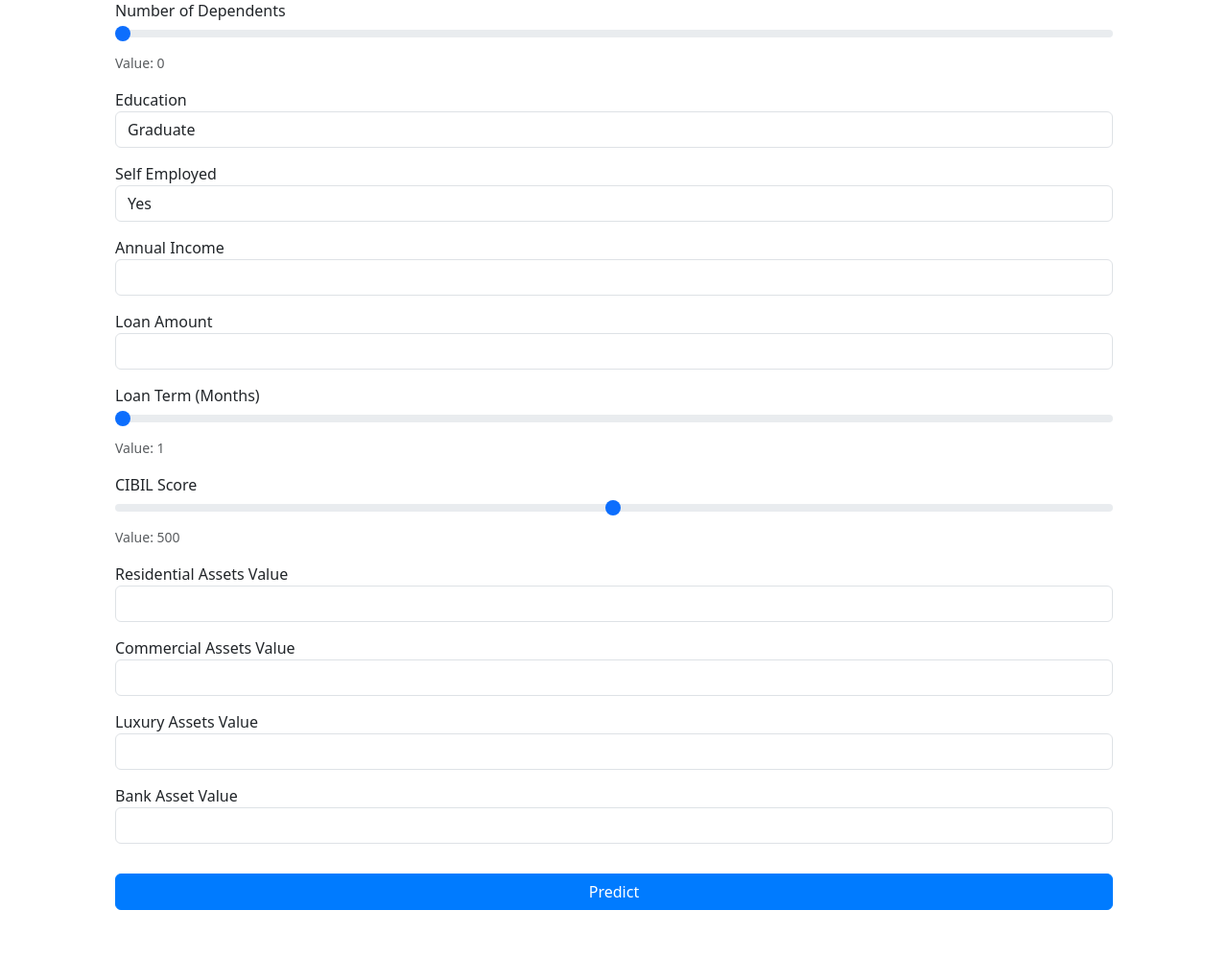
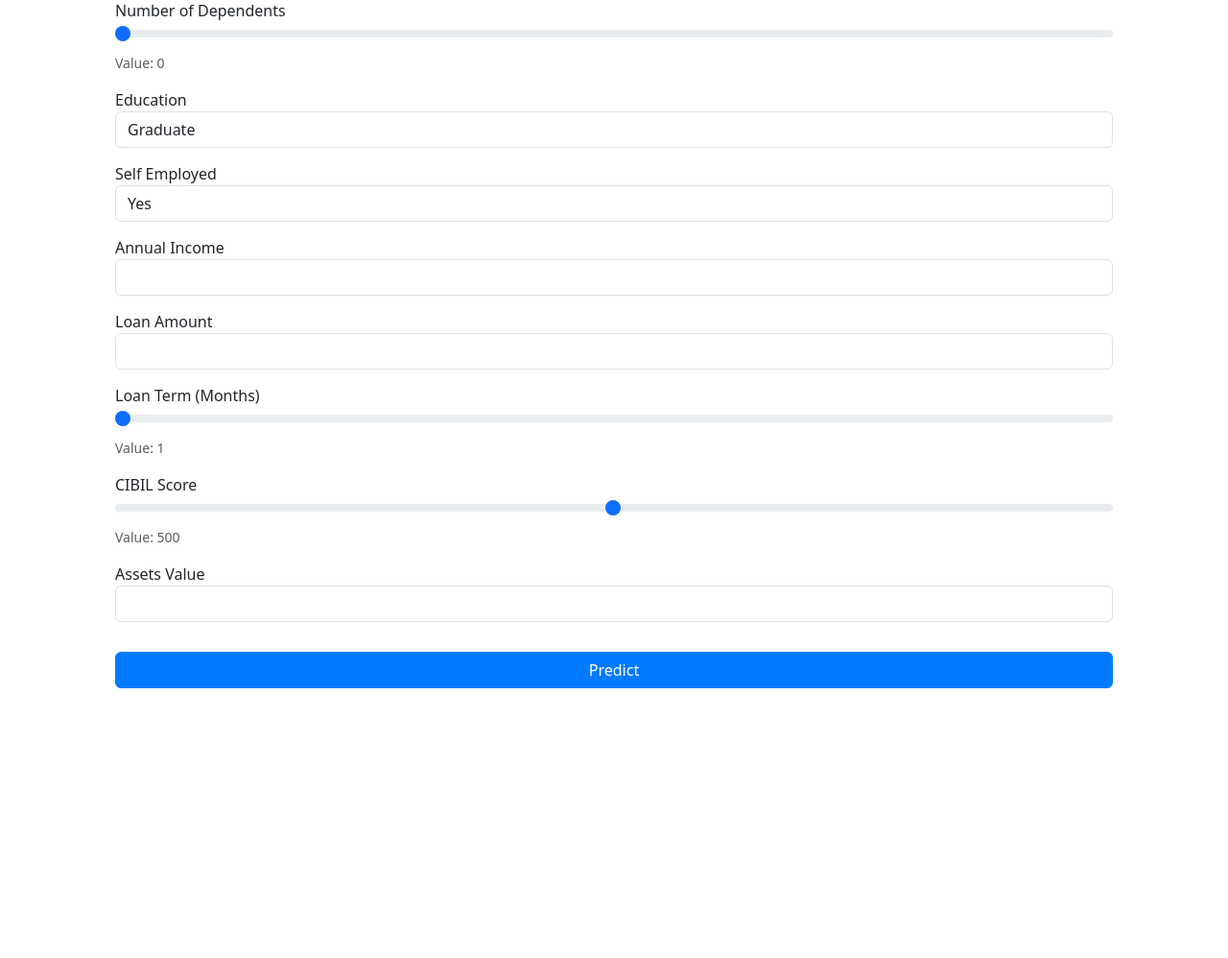
Before and after one commit to Chanidu26/Loan_Approval_Prediction, a Flask app: page / in a window 1280 px wide. Shown: the part 119-1117 px from the top of the page at 96% size. After the commit the page ends 836 px from the top, so only its background shows below. Run offline with Flask 3, Linux system fonts and the light colour scheme; parts of the project's set-up code (start-up, migrations or seed data) failed here and were passed over.

Commit message:
updated webapp

```diff
--- a/webapp/app.py
+++ b/webapp/app.py
@@ -24,25 +24,20 @@ def index():
             no_of_dependents = int(request.form['no_of_dependents'])
             education = 1 if request.form['education'] == 'Graduate' else 0
             self_employed = 1 if request.form['self_employed'] == 'Yes' else 0
-            income_annum = int(request.form['income_annum'])
+            annual_income = int(request.form['annual_income'])
             loan_amount = int(request.form['loan_amount'])
             loan_term = int(request.form['loan_term'])
             cibil_score = int(request.form['cibil_score'])
-            residential_assets_value = int(request.form['residential_assets_value'])
-            commercial_assets_value = int(request.form['commercial_assets_value'])
-            luxury_assets_value = int(request.form['luxury_assets_value'])
-            bank_asset_value = int(request.form['bank_asset_value'])
+            assets_value = int(request.form['assets'])
 
             # Create a DataFrame
             feature_names = [
-                'no_of_dependents', 'education', 'self_employed', 'income_annum',
-                'loan_amount', 'loan_term', 'cibil_score', 'residential_assets_value',
-                'commercial_assets_value', 'luxury_assets_value', 'bank_asset_value'
+                'no_of_dependents', 'education', 'self_employed', 'annual_income',
+                'loan_amount', 'loan_term', 'cibil_score', 'assets'
             ]
             df = pd.DataFrame([[
-                no_of_dependents, education, self_employed, income_annum, loan_amount,
-                loan_term, cibil_score, residential_assets_value, commercial_assets_value,
-                luxury_assets_value, bank_asset_value
+                no_of_dependents, education, self_employed, annual_income, loan_amount,
+                loan_term, cibil_score, assets_value
             ]], columns=feature_names)
 
             # Scale the data
--- a/webapp/templates/index.html
+++ b/webapp/templates/index.html
@@ -57,7 +57,7 @@
             </div>
             <div class="form-group">
                 <label for="income">Annual Income</label>
-                <input type="number" id="income" name="income_annum" class="form-control" min="0">
+                <input type="number" id="income" name="annual_income" class="form-control" min="0">
             </div>
             <div class="form-group">
                 <label for="loanAmount">Loan Amount</label>
@@ -74,20 +74,8 @@
                 <small id="cibilScoreValue" class="form-text">Value: 500</small>
             </div>
             <div class="form-group">
-                <label for="residentialAssets">Residential Assets Value</label>
-                <input type="number" id="residentialAssets" name="residential_assets_value" class="form-control" min="0">
-            </div>
-            <div class="form-group">
-                <label for="commercialAssets">Commercial Assets Value</label>
-                <input type="number" id="commercialAssets" name="commercial_assets_value" class="form-control" min="0">
-            </div>
-            <div class="form-group">
-                <label for="luxuryAssets">Luxury Assets Value</label>
-                <input type="number" id="luxuryAssets" name="luxury_assets_value" class="form-control" min="0">
-            </div>
-            <div class="form-group">
-                <label for="bankAssets">Bank Asset Value</label>
-                <input type="number" id="bankAssets" name="bank_asset_value" class="form-control" min="0">
+                <label for="residentialAssets">Assets Value</label>
+                <input type="number" id="residentialAssets" name="assets" class="form-control" min="0">
             </div>
             <button type="submit" class="btn btn-primary w-100 mt-3">Predict</button>
         </form>
```
